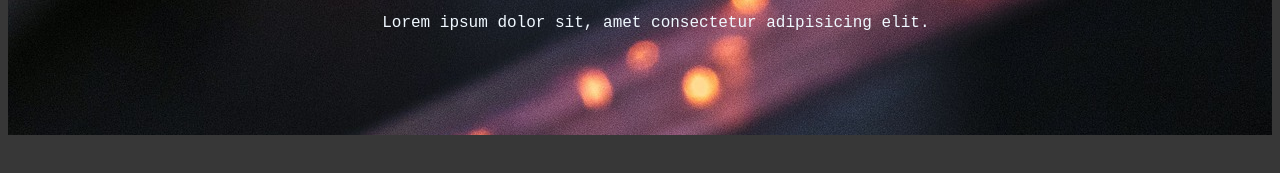
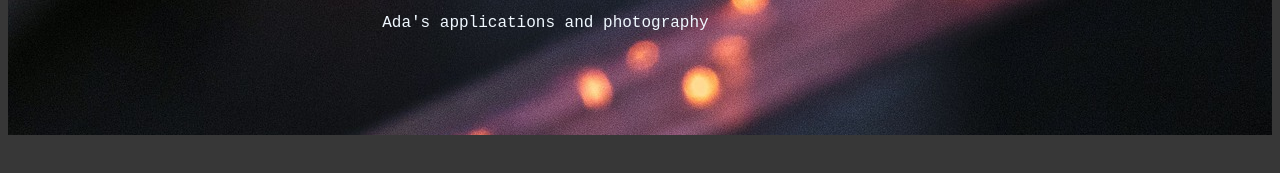
Before and after one commit to Apexofacircle/Apexofacircle.github.io, a plain HTML site: page index.html in a window 1280 px wide. Shown: the part 73-246 px from the top of the page. Drawn offline with Linux system fonts and the light colour scheme.

Commit message:
Update index.html

```diff
--- a/index.html
+++ b/index.html
@@ -13,7 +13,7 @@
         <img src="/Resources/github.svg" alt="Github Logo" style="width: 5%;">
         <img src="/Resources/instagram.svg" alt="Instagram Logo" style="width: 5%;">
     </div>
-    <p class="MainText">Lorem ipsum dolor sit, amet consectetur adipisicing elit.</p>
+    <p class="MainText">Ada's applications and photography</p>
 </header>
 <main>
 
```
